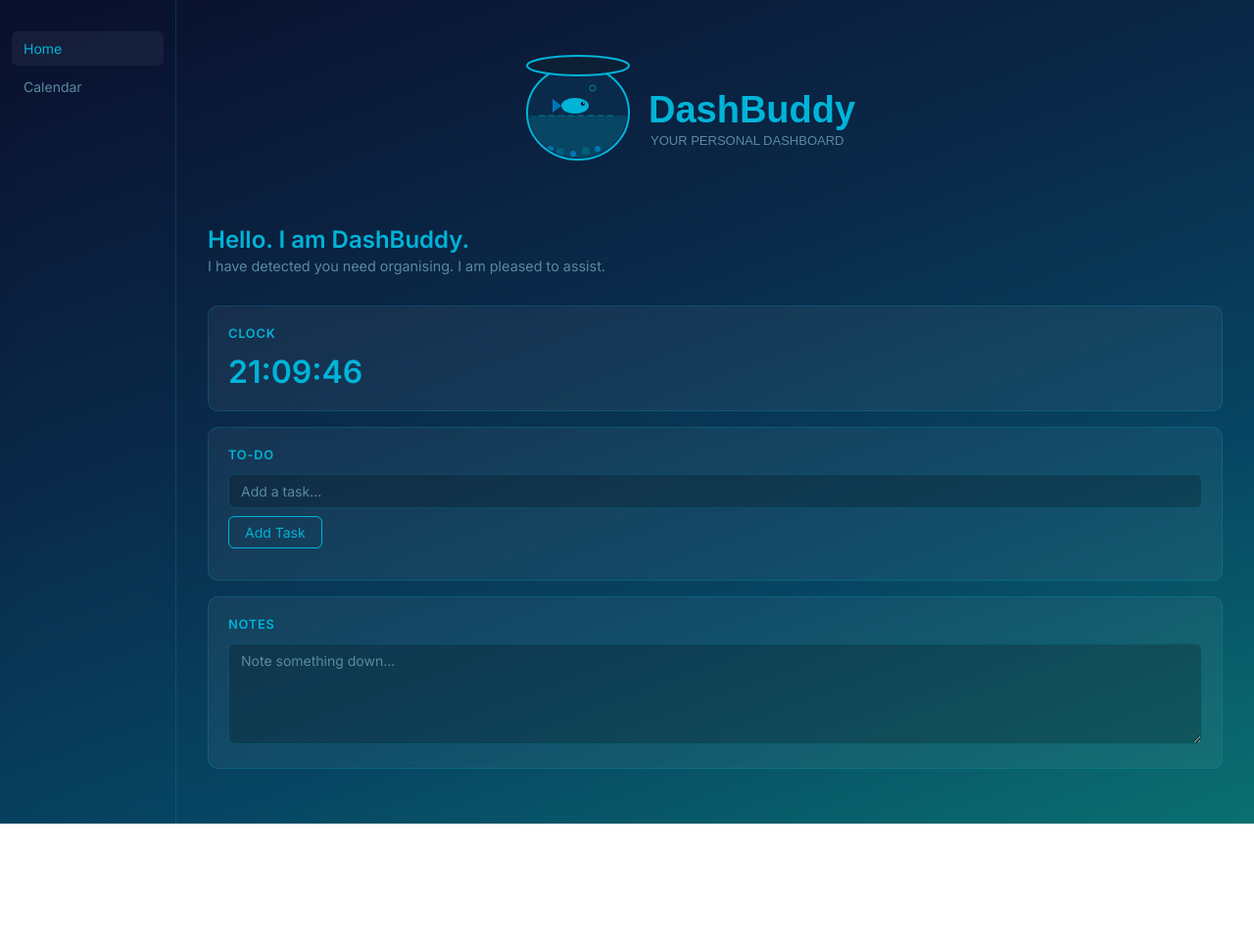
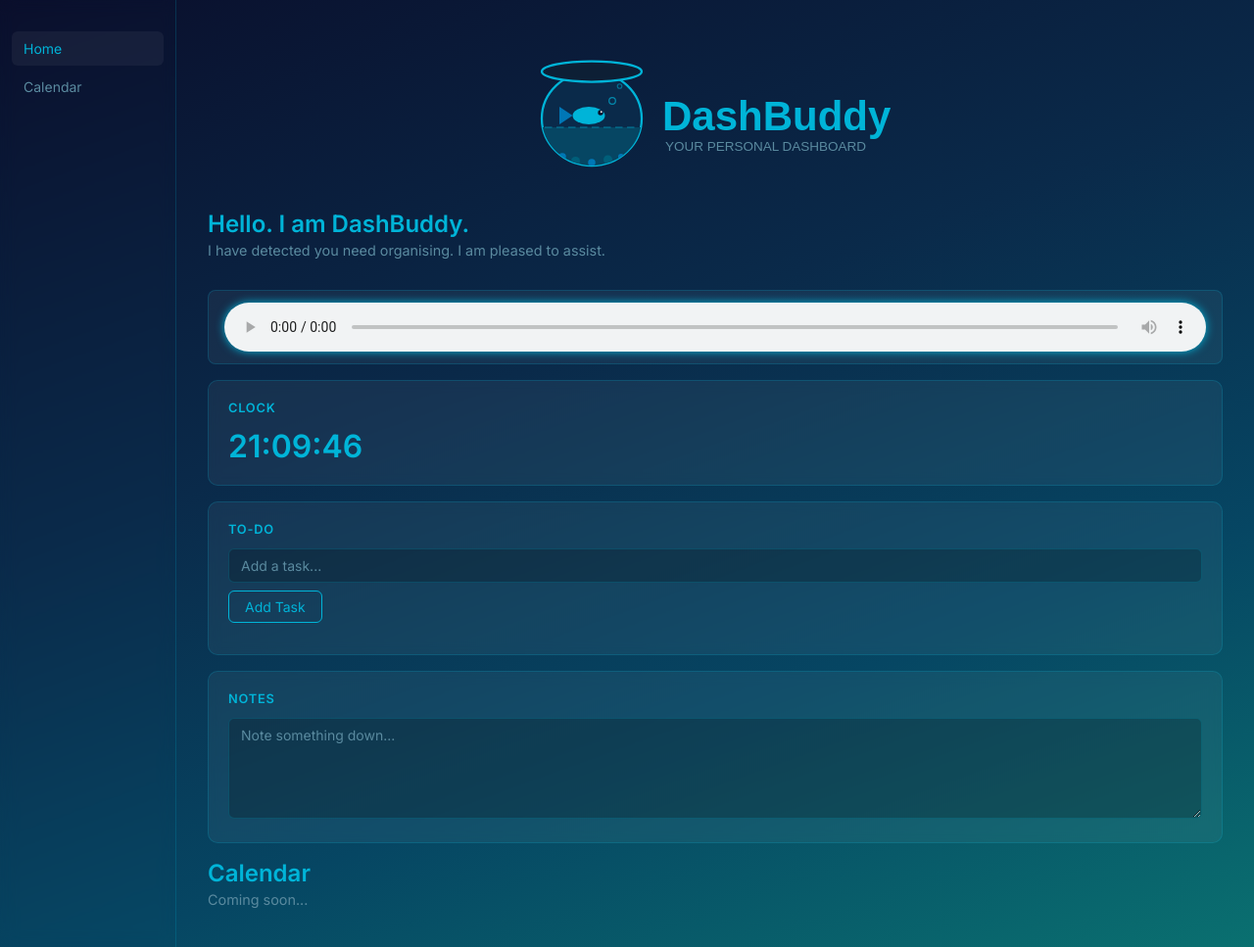
Before and after one commit to digitalrkive/js-productivity-dashboard, a plain HTML site: page index.html in a window 1280 px wide. Shown: the whole page at 98% size. Before the commit the page ends 841 px from the top, so only its background shows below. Drawn offline with Linux system fonts and the light colour scheme.

Commit message:
DB- Small html feature and menu switching

```diff
--- a/index.css
+++ b/index.css
@@ -125,14 +125,21 @@ button:hover {
 .logo-container {
   display: flex;
   justify-content: center;
-  align-items: center;
-  margin-top: -10px;
-  margin-bottom: 30px;
-  margin-left: 200px;
-  margin-right: 0px;
+  margin-bottom: 24px;
 }
 
-.logo-container img {
-  display: block;
-  margin-top: -30px;
+.audio-widget {
+  background: var(--card);
+  border: 1px solid var(--border);
+  border-radius: 8px;
+  padding: 12px 16px;
+  margin-bottom: 16px;
+  display: flex;
+  align-items: center;
 }
+
+.audio-widget audio {
+  width: 100%;
+  height: 50px;
+  filter: drop-shadow(0 0 5px var(--teal));
+}
--- a/index.html
+++ b/index.html
@@ -15,20 +15,29 @@
 
       <div class="side-bar">
            <ul class="nav-list">
-          <li class="nav-item active">Home</li>
-            <li class="nav-item">Calendar</li>
+              <li class="nav-item active" data-page="home">Home</li>
+              <li class="nav-item" data-page="calendar">Calendar</li>
             </ul>
       </div>
+
 
       <div class="main-content">
 
         <div class="logo-container">
-          <img src="logo.svg" alt="DashBuddy" height="200" />
+          <img src="dashbuddy_logo_v2.svg" alt="DashBuddy" height="150" />
         </div>
+
+        <div class="page" id="home">
 
           <div class="header-container">
             <h1>Hello. I am DashBuddy.</h1>
             <p>I have detected you need organising. I am pleased to assist.</p>
+          </div>
+
+          <div class="audio-widget">
+            <audio controls loop>
+              <source src="Jomon Grove - The Mini Vandals.mp3" type="audio/mpeg">
+            </audio>
           </div>
 
           <div class="widget" id="clock-container">
@@ -49,6 +58,13 @@
           </div>
 
         </div>
+
+        <div class="page" id="calendar" >
+          <h1>Calendar</h1>
+          <p>Coming soon...</p>
+        </div>
+
+      </div>
     </div>
   </div>
 
--- a/index.js
+++ b/index.js
@@ -7,6 +7,23 @@ function updateClock(){
     const timeString = `${hours}:${minutes}:${seconds}`;
     document.getElementById('clock').textContent = timeString;
 }
+//change page
+const navItems = document.querySelectorAll('.nav-item');
+const pages = document.querySelectorAll('.page');
+
+navItems.forEach(function(item) {
+  item.addEventListener('click', function() {
+    navItems.forEach(n => n.classList.remove('active'));
+    item.classList.add('active');
+
+    pages.forEach(function(page) {
+      page.style.display = 'none';
+    });
+
+    const target = item.dataset.page;
+    document.getElementById(target).style.display = 'block';
+  });
+});
 
 updateClock();
 setInterval(updateClock, 1000);
```
Also changed, not shown: dashbuddy_logo_v2.svg (added), 1 other file. Lines whose indentation alone changed are shown as unchanged.
